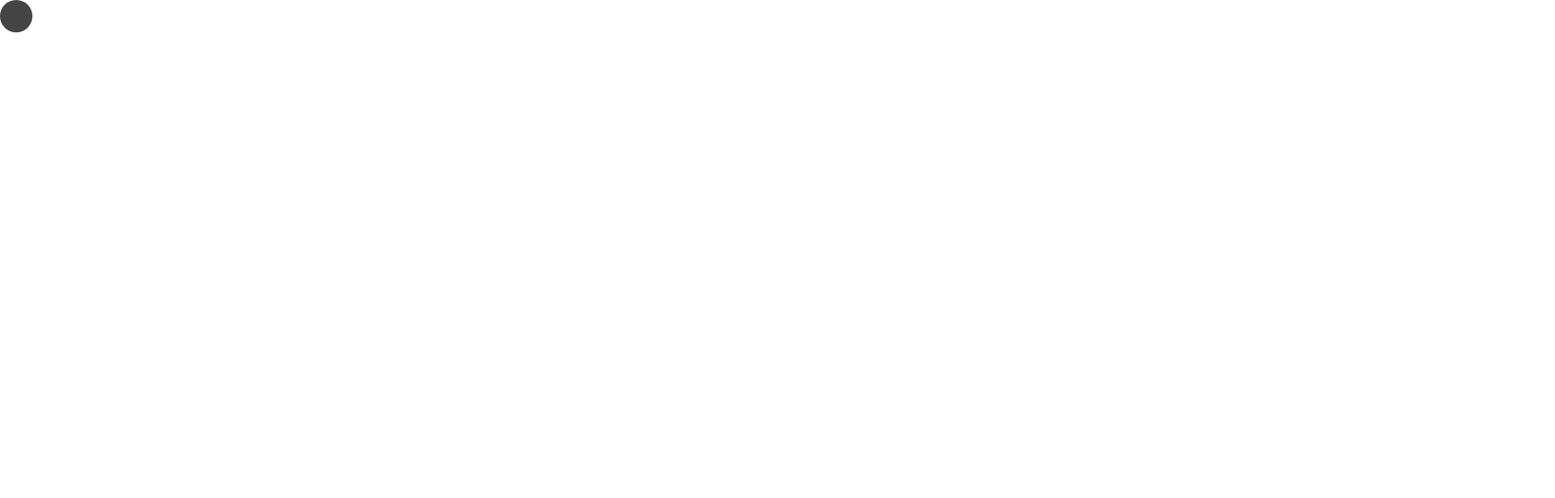
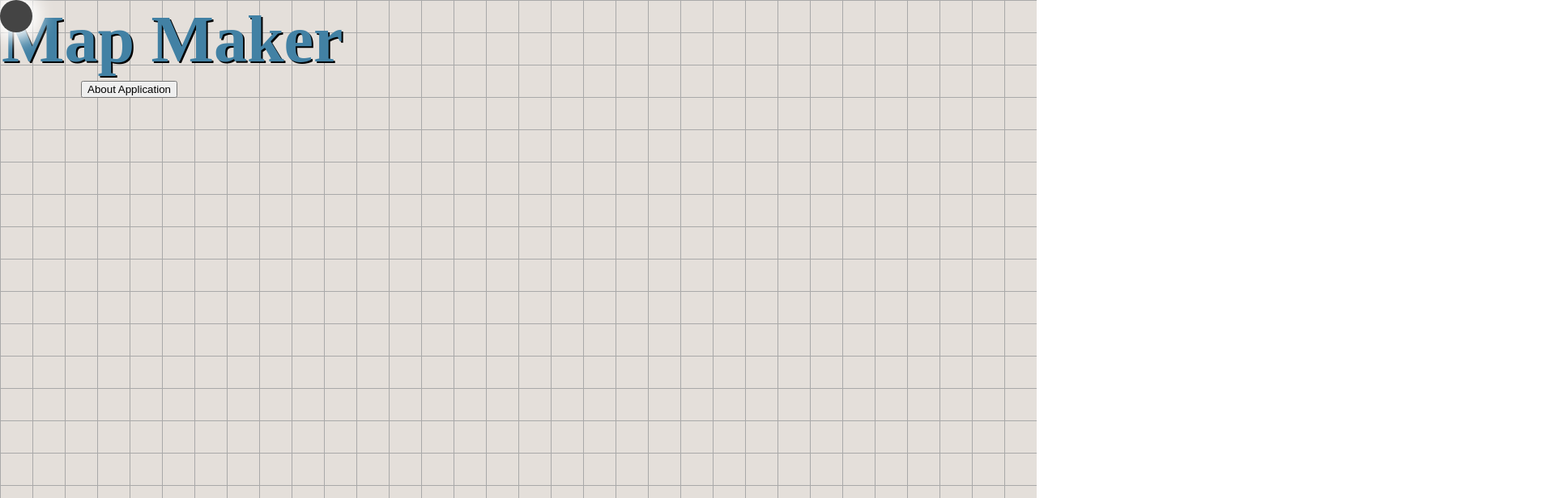
Before and after one commit to GeorgeKimKuen/CS446_MapMaker, a React (Create React App) app: page / in a window 1280 px wide. Both pictures are taken after a click on the button "Place a piece". Shown: the top 616 px of the page at 81% size, 1920 px wide, since content can reach past the window. Built offline with nearby package versions, Linux system fonts and the light colour scheme.

Commit message:
jank fix to spawn a single token

```diff
--- a/src/App.css
+++ b/src/App.css
@@ -1,5 +1,5 @@
 $primary-color: rgba(120, 113, 130, 0.9);
-$secondary-color: rgba(120, 113, 130, 1);;
+$secondary-color: rgba(120, 113, 130, 1);
 $font-color: #fff;
 
 .App {
--- a/src/App.js
+++ b/src/App.js
@@ -6,6 +6,8 @@ import 'reactjs-popup/dist/index.css';
 import "./App.css";
 import * as ReactDOM from 'react-dom/client';
 import Lobby from './components/Lobby';
+
+import React from 'react';
 
 function App() {
     const canvasRef = useRef(null);
@@ -56,8 +58,39 @@ function App() {
 
     const placePiece = () => {
 
-      const element = <Draggable><div className="piece"></div></Draggable>;
-      rootRef.current.render(element);
+      rootRef.current.render(
+
+
+        <div className="App">
+          <div id="content" class="solid">
+            <div className="draw-area">
+
+            <h1>Map Maker</h1>
+              <Popup trigger={<button>About Application</button>} position="right center">
+                <div>Map Maker is a prototype application to help play games online with friends.</div>
+              </Popup>
+              <Draggable><div className="piece"></div></Draggable>
+
+              <Menu
+                setLineColor={setLineColor}
+                setLineWidth={setLineWidth}
+                setLineOpacity={setLineOpacity}
+                eraseDrawing={eraseDrawing}
+                placePiece={placePiece}
+              />
+              <canvas
+                onMouseDown={startDrawing}
+                onMouseUp={endDrawing}
+                onMouseMove={draw}
+                ref={canvasRef}
+                width={`1920px`}
+                height={`930px`}
+              />
+            </div>
+          </div>
+        </div>
+      );
+
     };
 
     const draw = (e) => {
@@ -74,6 +107,7 @@ function App() {
 
     const [lobby, setlobby] = useState(false)
     const [loading, setloading] = useState(false)
+
 
     useEffect(()=>{
       setTimeout(()=> {
--- a/src/components/Lobby.css
+++ b/src/components/Lobby.css
@@ -126,12 +126,11 @@
     font-family: Neucha, sans-serif;
     color: #333;
     font-size: 1.2rem;
-      margin: 0 auto;
     padding: 1.5rem 2rem;
     border-radius: 0.2rem;
     background-color: rgb(255, 255, 255);
     border: none;
-    display: block;
+    display: inline-block;
     border-bottom: 0.3rem solid transparent;
     transition: all 0.3s;
 
--- a/src/components/Lobby.js
+++ b/src/components/Lobby.js
@@ -5,9 +5,10 @@ function Lobby(props) {
   return (props.trigger) ? (
     <div className='lobby'>
         <div  className='lobby-inner'>
-            <button className='host-button' onClick={() => props.setTrigger(false)}>Host Room</button>
-            <button className='join-button' onClick={() => props.setTrigger(false)}>Join Room</button>
-            <input className='join-text'type="text"  placeholder="Enter Lobby Code"></input>
+            <button className="host-button" onClick={() => props.setTrigger(false)}>Host Room</button>
+            <input className="join-text" type="text"  placeholder="Enter Lobby Code"></input>
+            <button className="join-button" onClick={() => props.setTrigger(false)}>Join Room</button>
+
             {props.children}
         </div>
     </div>
--- a/src/index.js
+++ b/src/index.js
@@ -7,7 +7,7 @@ import reportWebVitals from './reportWebVitals';
 const root = ReactDOM.createRoot(document.getElementById('root'));
 root.render(
   <React.StrictMode>
-    <App />
+    <App/>
   </React.StrictMode>
 );
 
```
